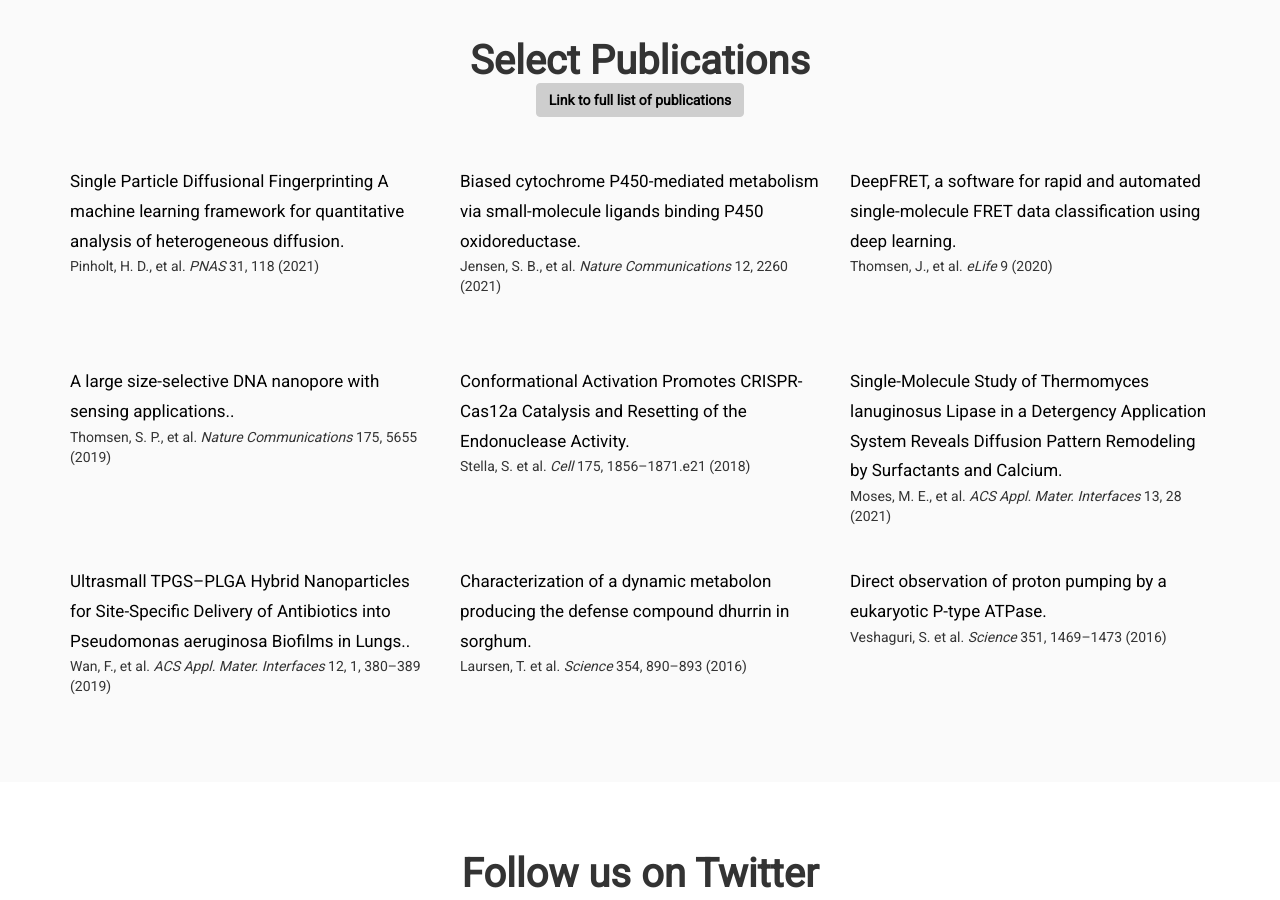
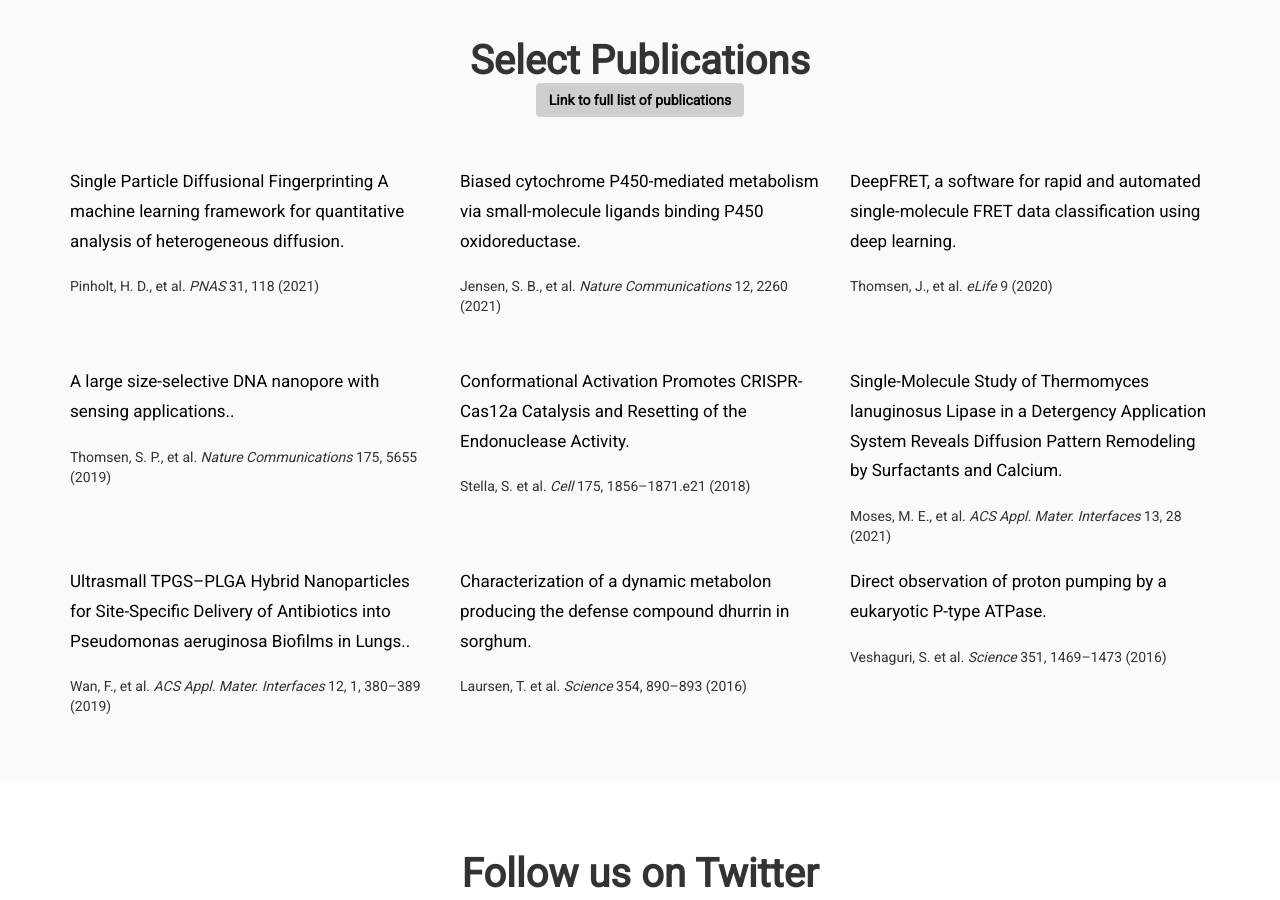
Before and after one commit to hatzakislab/hatzakislab.github.io, a Jekyll site: the page built from index.md, in a window 1280 px wide and 900 px high, scrolled down 2592 px. Built offline with Jekyll 4.4.1, drawn with Linux system fonts in a browser that asks for light colours; some web fonts are replaced; comment, search, counter and statistics services are not loaded.

Commit message:
Update publications.html

```diff
--- a/_includes/publications.html
+++ b/_includes/publications.html
@@ -15,7 +15,8 @@
                 <br>
                 <a href="http://doi.org/{{ publication.doi }}">{{publication.title}}.</a><br>
                 <div data-badge-popover="right" data-badge-type="donut" data-doi="{{ publication.doi }}" data-hide-no-mentions="true" class="altmetric-embed"></div>
-                    {{publication.author}}<em> {{publication.journal}}</em> {{publication.pages}} ({{publication.year}}) <br><br><br>
+                <br>
+                    {{publication.author}}<em> {{publication.journal}}</em> {{publication.pages}} ({{publication.year}})
                 <br><br>
                 </p>
             </div>
```
